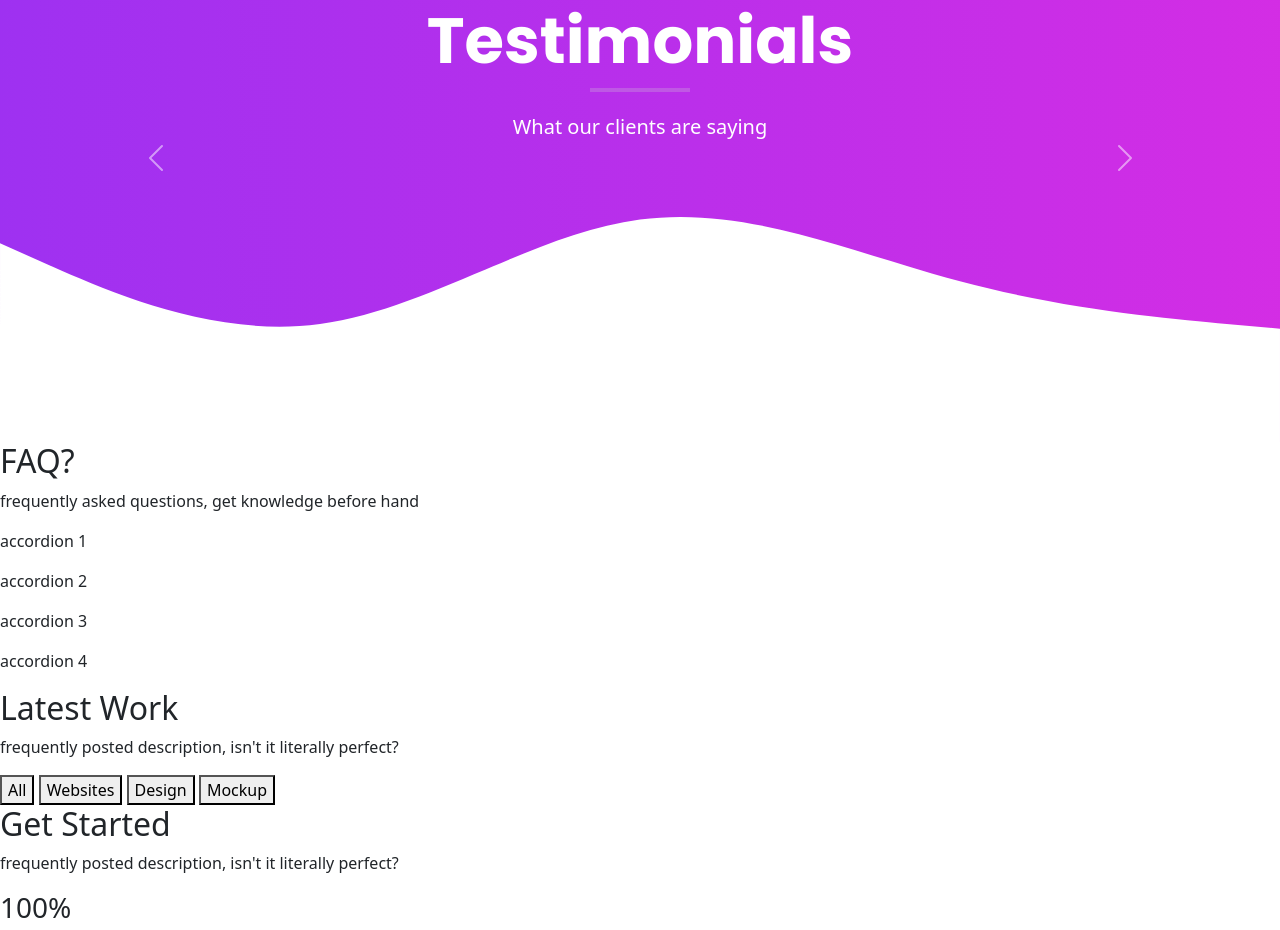
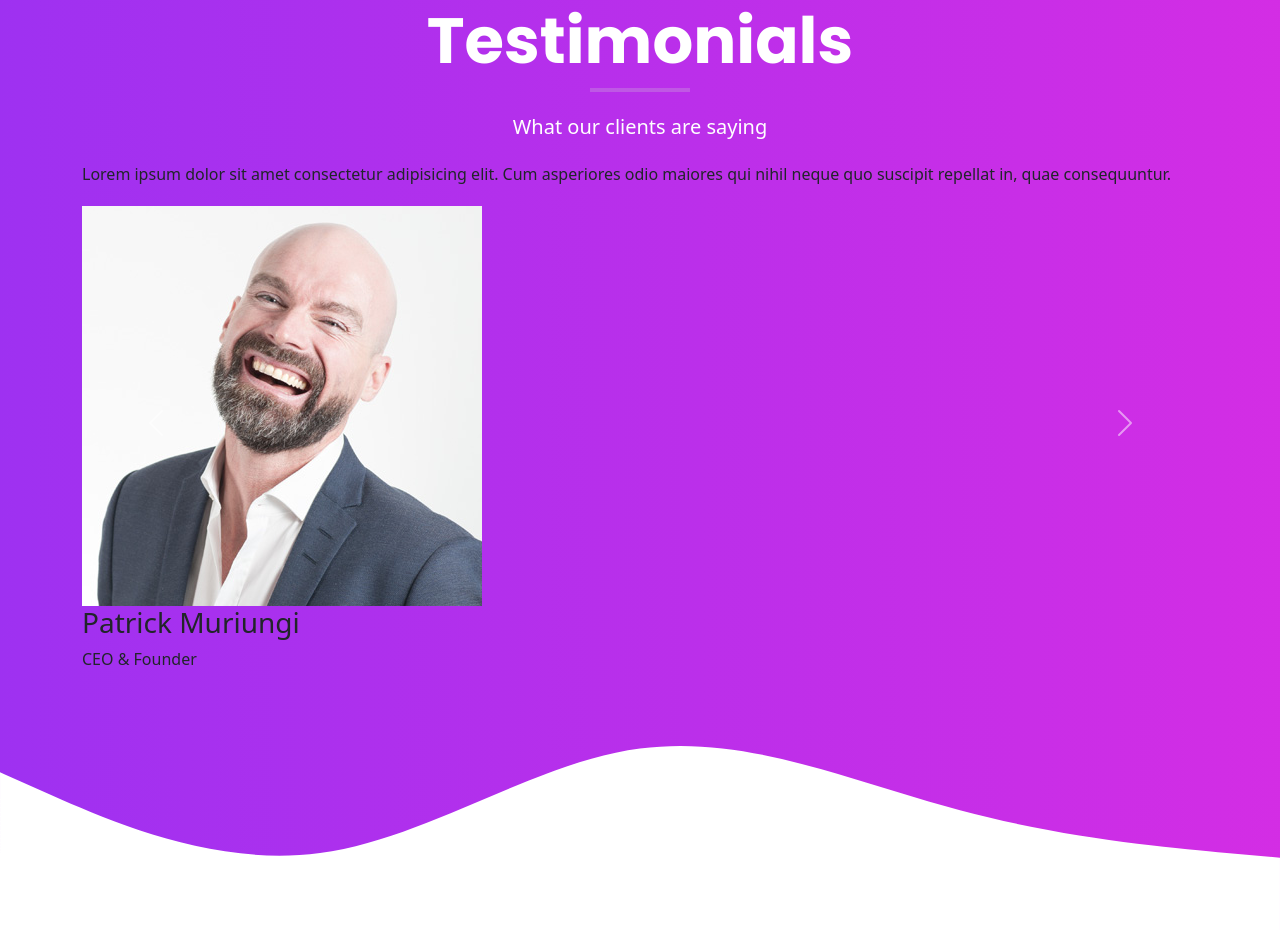
Before and after one commit to Duke-Skygawker/Bootstrap-5-and-SASS-dynamic-portfolio, a website: page index.html in a window 1280 px wide. Shown: the part 3569-4499 px from the top of the page. Drawn offline with nearby package versions, Linux system fonts and the light colour scheme; files that its build step writes are made by us from their sources.

Commit message:
card content basic

```diff
--- a/index.html
+++ b/index.html
@@ -358,7 +358,34 @@
         <div class="row align-items-center">
           <div id="carouselExampleCaptions" class="carousel slide">
             <div class="carousel-inner">
-              <div class="carousel-item active"></div>
+              <div class="carousel-item active">
+                <!-- testimonial card -->
+                <div class="testimonials__card">
+                  <p class="lh-lg">
+                    <i class="fas fa-quote-left"></i>
+                    Lorem ipsum dolor sit amet consectetur adipisicing elit. Cum
+                    asperiores odio maiores qui nihil neque quo suscipit
+                    repellat in, quae consequuntur.
+                    <i class="fas fa-quote-right"></i>
+                    <div class="ratings">
+                      <i class="fas fa-star"></i>
+                      <i class="fas fa-star"></i>
+                      <i class="fas fa-star"></i>
+                      <i class="fas fa-star"></i>
+                      <i class="fas fa-star"></i>
+                    </div>
+                  </p>
+                </div>
+                <!-- client picture -->
+                <div class="testimonials__picture">
+                  <img src="images/testimonials/client-1.jpg" alt="client 1 picture" class="img-fluid">
+                </div>
+                <!-- client name & role -->
+                <div class="testimonials__name">
+                  <h3 class="">Patrick Muriungi</h3>
+                  <p class="fw-light">CEO & Founder</p>
+                </div>
+              </div>
             </div>
             <button
               class="carousel-control-prev"
```
Also changed, not shown: images/testimonials/client-1.jpg (added), images/testimonials/client-2.jpg (added), images/testimonials/client-3.jpg (added), images/testimonials/client-4.jpg (added), images/testimonials/client-5.jpg (added).
